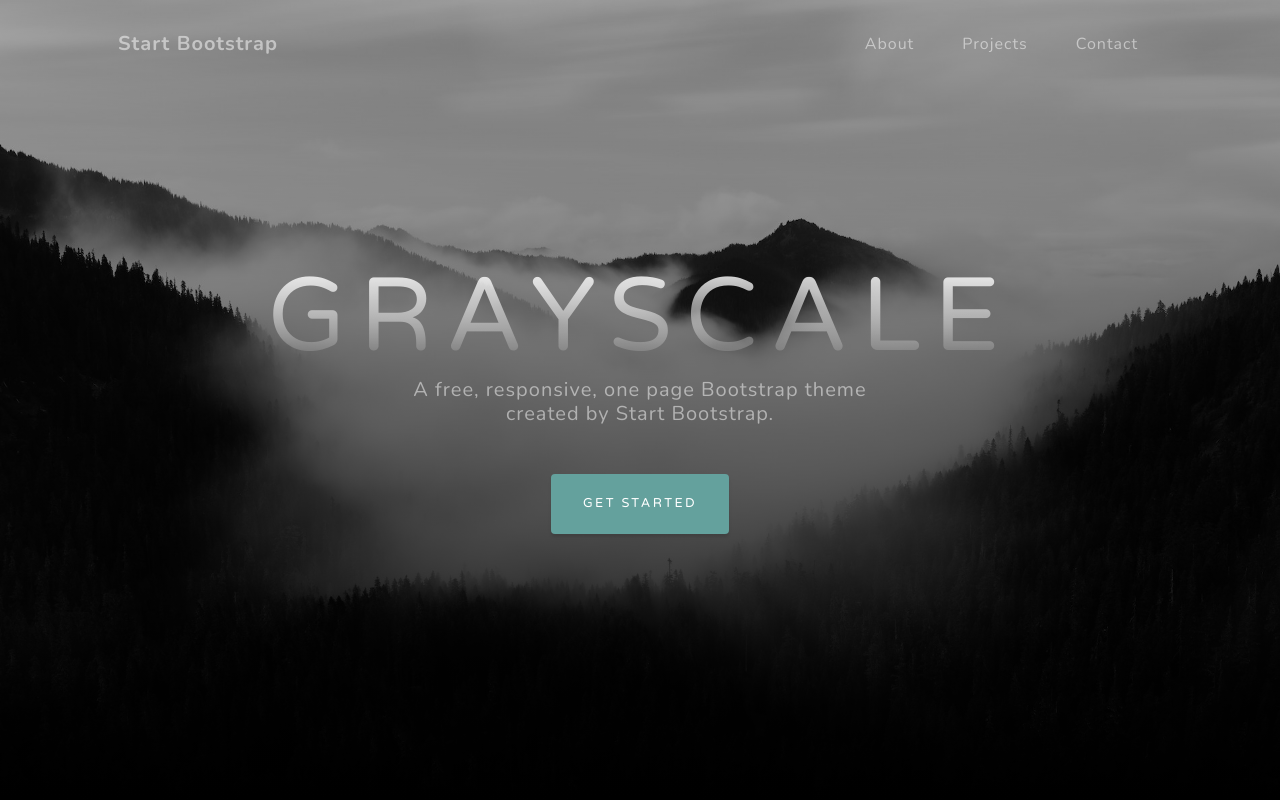
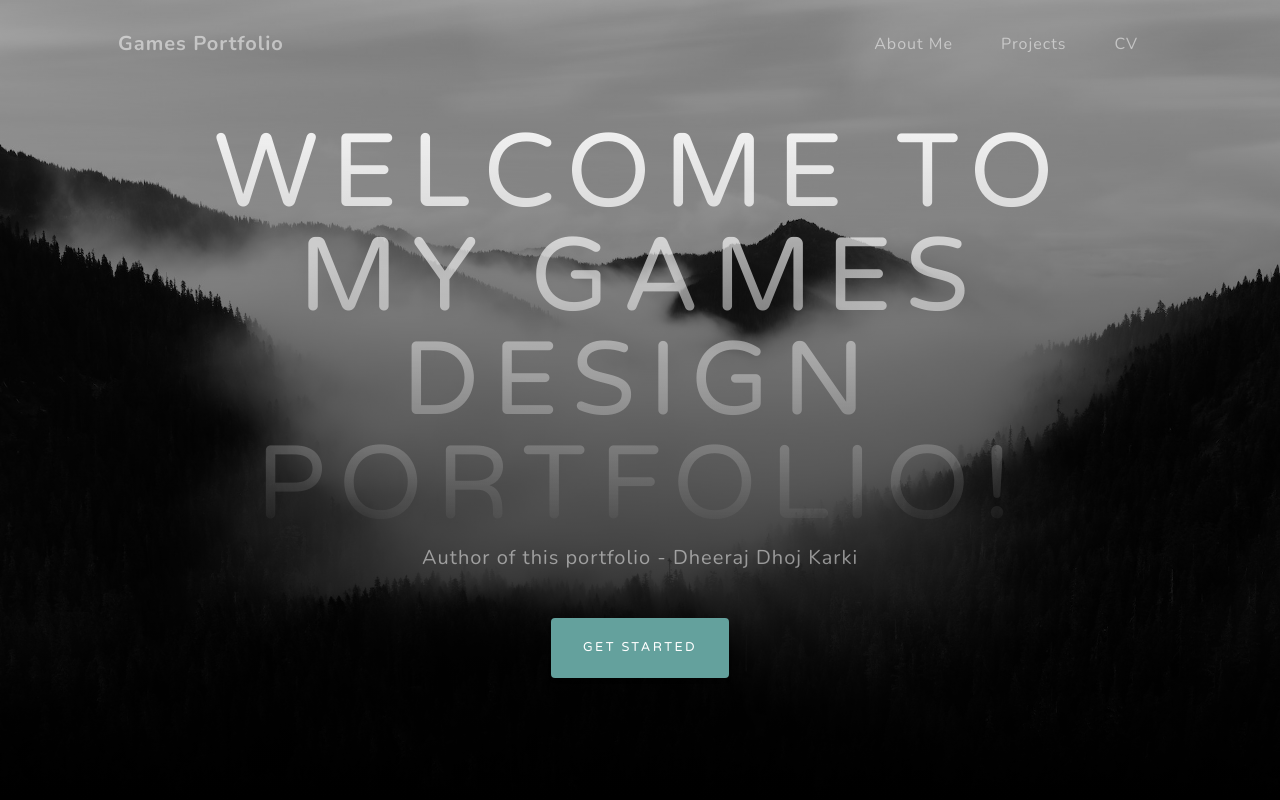
Before and after one commit to DNKYKNGv2/DNKYKNGv2.github.io, a plain HTML site: page index.html in a window 1280 px wide. Shown: the top 800 px of the page. Drawn offline with nearby package versions, Linux system fonts and the light colour scheme.

Commit message:
Update index.html

```diff
--- a/index.html
+++ b/index.html
@@ -19,16 +19,16 @@
         <!-- Navigation-->
         <nav class="navbar navbar-expand-lg navbar-light fixed-top" id="mainNav">
             <div class="container px-4 px-lg-5">
-                <a class="navbar-brand" href="#page-top">Start Bootstrap</a>
+                <a class="navbar-brand" href="#page-top">Games Portfolio</a>
                 <button class="navbar-toggler navbar-toggler-right" type="button" data-bs-toggle="collapse" data-bs-target="#navbarResponsive" aria-controls="navbarResponsive" aria-expanded="false" aria-label="Toggle navigation">
                     Menu
                     <i class="fas fa-bars"></i>
                 </button>
                 <div class="collapse navbar-collapse" id="navbarResponsive">
                     <ul class="navbar-nav ms-auto">
-                        <li class="nav-item"><a class="nav-link" href="#about">About</a></li>
+                        <li class="nav-item"><a class="nav-link" href="#about">About Me</a></li>
                         <li class="nav-item"><a class="nav-link" href="#projects">Projects</a></li>
-                        <li class="nav-item"><a class="nav-link" href="#signup">Contact</a></li>
+                        <li class="nav-item"><a class="nav-link" href="#signup">CV</a></li>
                     </ul>
                 </div>
             </div>
@@ -38,8 +38,8 @@
             <div class="container px-4 px-lg-5 d-flex h-100 align-items-center justify-content-center">
                 <div class="d-flex justify-content-center">
                     <div class="text-center">
-                        <h1 class="mx-auto my-0 text-uppercase">Grayscale</h1>
-                        <h2 class="text-white-50 mx-auto mt-2 mb-5">A free, responsive, one page Bootstrap theme created by Start Bootstrap.</h2>
+                        <h1 class="mx-auto my-0 text-uppercase">Welcome to my Games Design Portfolio! </h1>
+                        <h2 class="text-white-50 mx-auto mt-2 mb-5">Author of this portfolio - Dheeraj Dhoj Karki</h2>
                         <a class="btn btn-primary" href="#about">Get Started</a>
                     </div>
                 </div>
```
